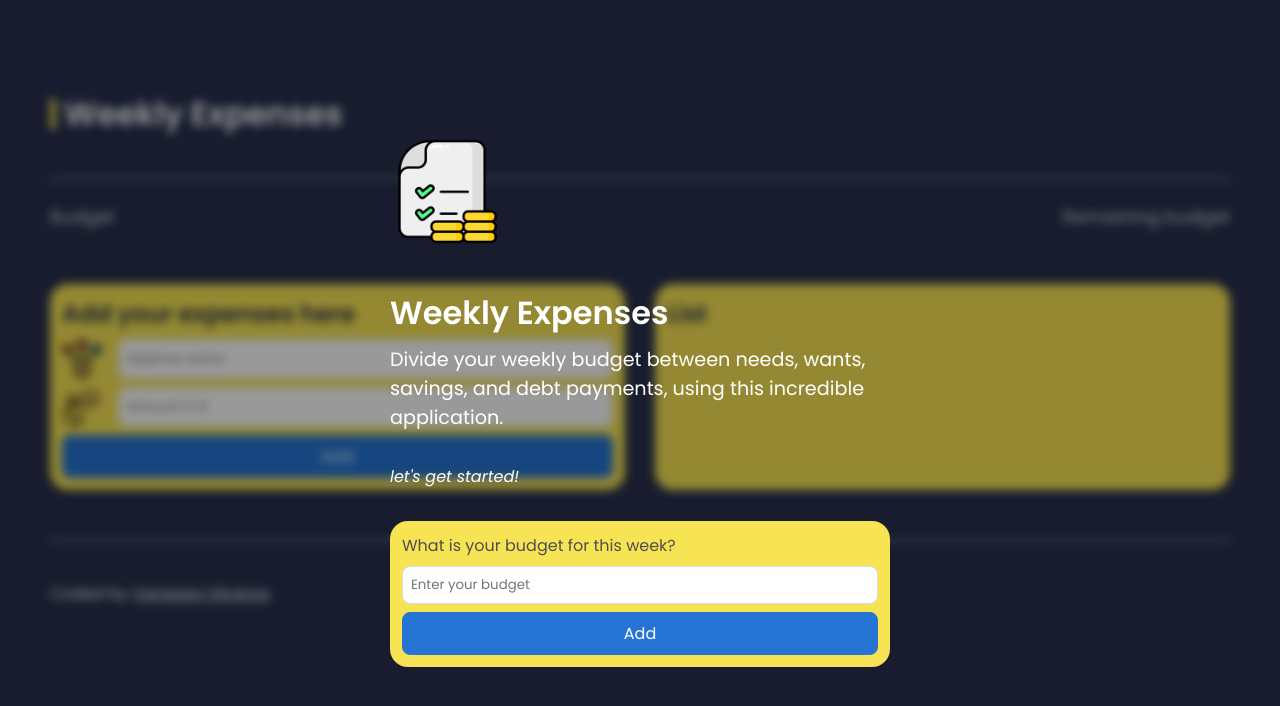
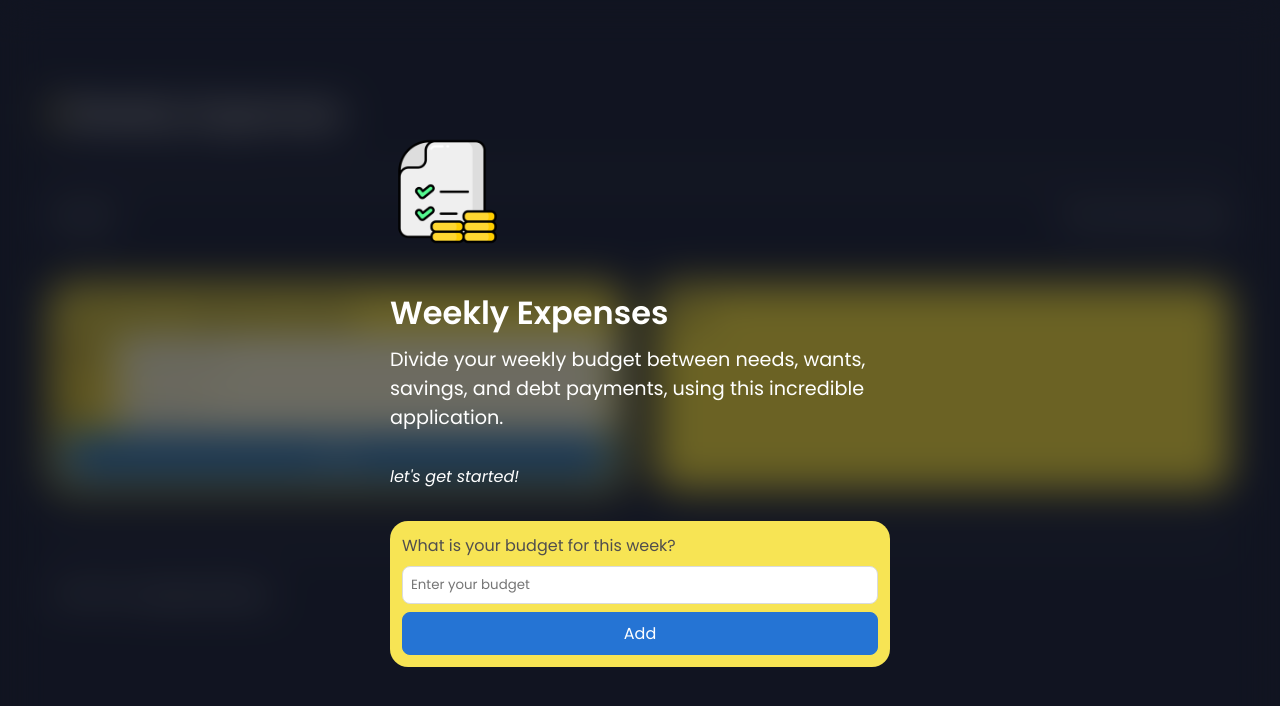
Before and after one commit to vvoo21/weekly-expenses-app, a website built with webpack: page src/index.html in a window 1280 px wide. Built offline with nearby package versions, Linux system fonts and the light colour scheme.

Commit message:
Modify style

```diff
--- a/src/style.css
+++ b/src/style.css
@@ -66,8 +66,8 @@ header {
   flex-direction: column;
   align-items: center;
   justify-content: center;
-  background-color: rgba(0, 0, 0, 0.4);
-  backdrop-filter: blur(5px);
+  background-color: rgba(0, 0, 0, 0.567);
+  backdrop-filter: blur(20px);
   overflow: auto;
   gap: 2rem;
   padding: 50px 24px;
```
Also changed, not shown: dist/index.bundle.js.
